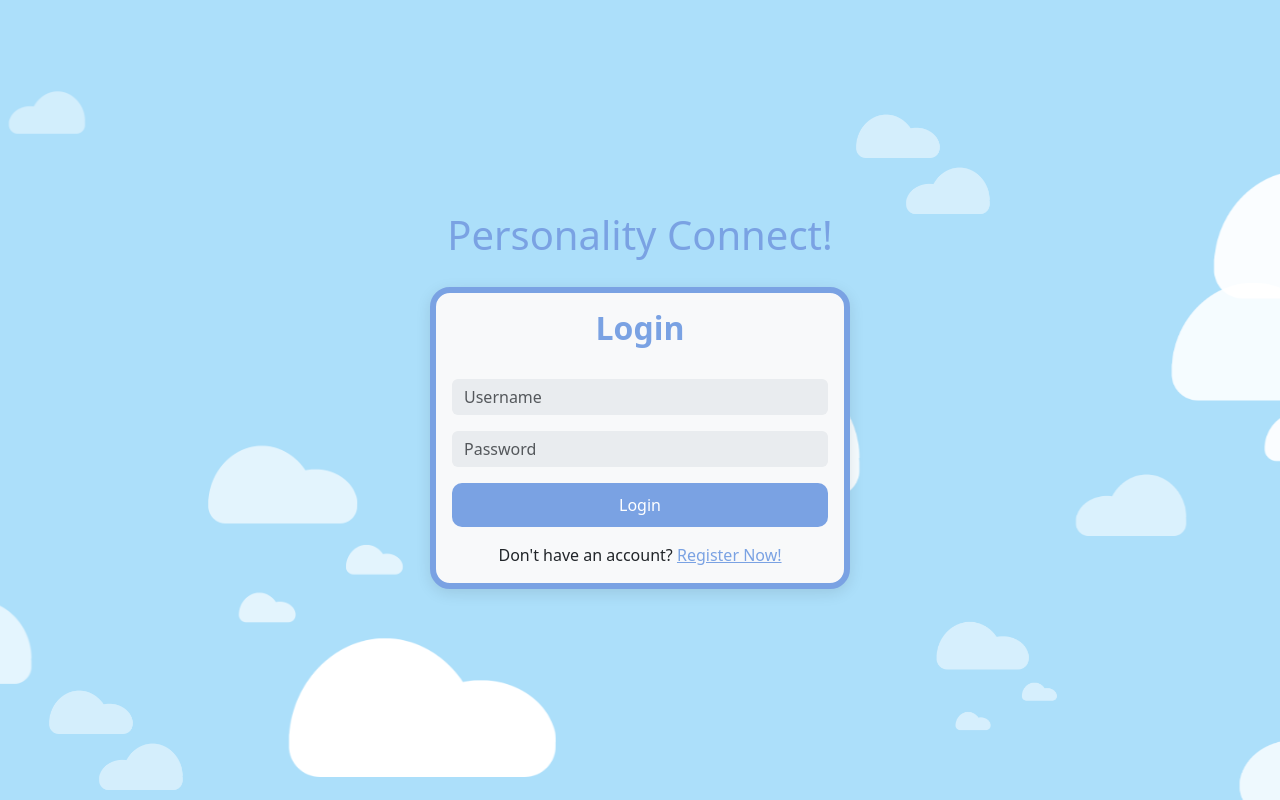
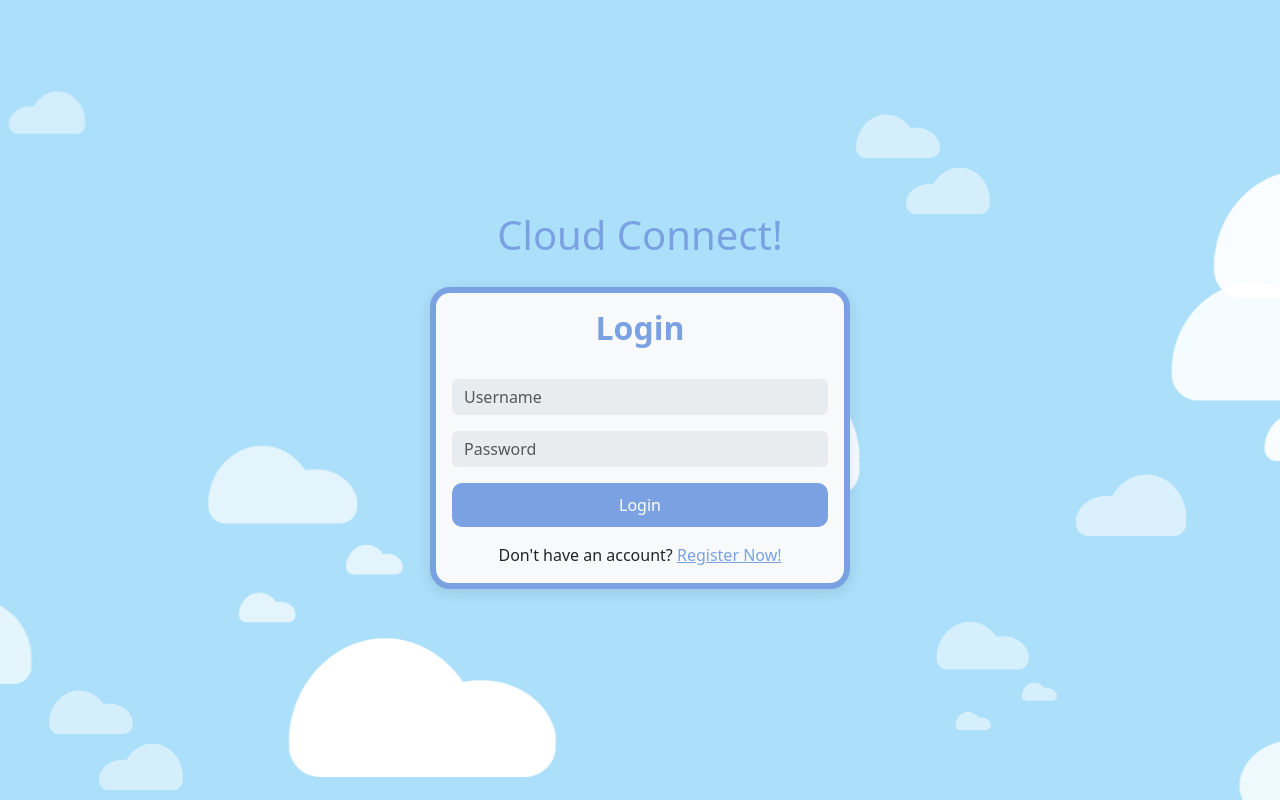
Before and after one commit to naddyafav/LargeProjectCOP4331, a React (Vite) app in the folder PersonalityApp/client/: page /login in a window 1280 px wide. Built offline with nearby package versions, Linux system fonts and the light colour scheme.

Commit message:
fixed web title, added home button for quiz error, and clouds to quiz

```diff
--- a/PersonalityApp/client/index.html
+++ b/PersonalityApp/client/index.html
@@ -4,7 +4,7 @@
     <meta charset="UTF-8" />
     <link rel="icon" type="image/png" href="/cloud2.png" />
     <meta name="viewport" content="width=device-width, initial-scale=1.0" />
-    <title>Personality Connect</title>
+    <title>Cloud Connect</title>
   </head>
   <body>
     <div id="root"></div>
--- a/PersonalityApp/client/src/pages/Login.tsx
+++ b/PersonalityApp/client/src/pages/Login.tsx
@@ -40,7 +40,7 @@ export default function Login() {
 
       {/* PAGE TITLE */}
       <div style={{ textAlign: "center", marginBottom: "20px", zIndex: "1" }}>
-        <h1 className="page-title">Personality Connect!</h1>
+        <h1 className="page-title">Cloud Connect!</h1>
       </div>
 
       <div className="card">
--- a/PersonalityApp/client/src/pages/Quiz.tsx
+++ b/PersonalityApp/client/src/pages/Quiz.tsx
@@ -1,5 +1,6 @@
 import { useState, useEffect } from "react";
 import { useNavigate } from "react-router-dom";
+import Clouds from "../components/Clouds";
 
 const API = "http://104.236.41.135:5050";
 
@@ -35,6 +36,7 @@ export default function Quiz() {
   const [submitting, setSubmitting] = useState(false);
   const [error, setError]           = useState("");
   const navigate = useNavigate();
+  const goToHome = () => { navigate("/home"); };
 
   // ── Fetch questions on mount ──────────────────────────────────────────────
   useEffect(() => {
@@ -123,6 +125,9 @@ export default function Quiz() {
     return (
       <div style={containerStyle}>
         <p style={{ color: "red" }}>{error}</p>
+        <button onClick={goToHome} className="button">
+            Home
+          </button>
       </div>
     );
   }
@@ -140,6 +145,9 @@ export default function Quiz() {
 
   return (
     <div style={containerStyle}>
+
+      <Clouds/>
+
       {/* Progress bar */}
       <div style={{ width: "100%", maxWidth: "560px", marginBottom: "12px" }}>
         <div style={{ height: "6px", backgroundColor: "rgba(255,255,255,0.3)", borderRadius: "3px" }}>
```
